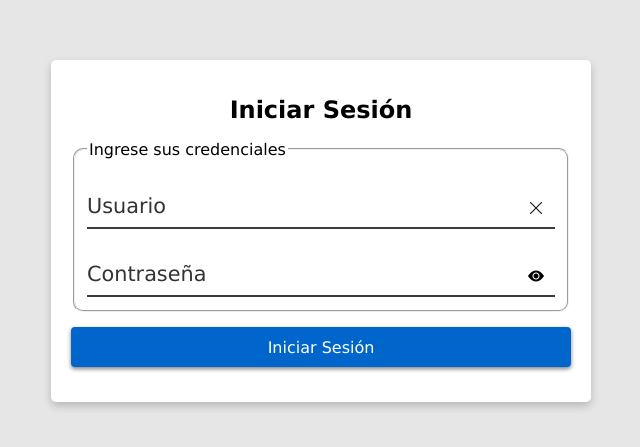
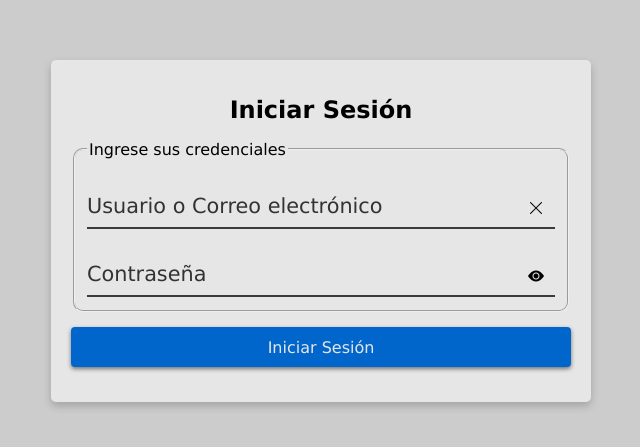
Before and after one commit to Reign-Beaux/ProjectTracker_Frontend, a React (Vite) app: page /login in a window 1280 px wide. Shown: the part 169-616 px from the top of the page, without its empty margins (319-959 px from the left). Built offline with nearby package versions, Linux system fonts and the light colour scheme.

Commit message:
Login conectado con API

```diff
--- a/src/application/css/theme.css
+++ b/src/application/css/theme.css
@@ -1,11 +1,11 @@
 :root {
-  --background: hsl(0, 0%, 90%);
+  --background: hsl(0, 0%, 80%);
 
   --blue-1: hsl(210, 100%, 40%);
   --blue-1-hover: hsl(210, 100%, 50%);
   --blue-1-active: hsl(210, 100%, 60%);
 
-  --white-1: hsl(0, 0%, 100%);
+  --white-1: hsl(0, 0%, 90%);
 
   --card-shadow: hsla(0, 0%, 0%, 0.2);
 
--- a/src/features/login/components/login-form/LoginForm.tsx
+++ b/src/features/login/components/login-form/LoginForm.tsx
@@ -14,7 +14,12 @@ export const LoginForm = () => {
       <form onSubmit={formSettings.handleSubmit}>
         <fieldset className="login__form--fieldset">
           <legend>Ingrese sus credenciales</legend>
-          <Input isClearable inputText="Usuario" inputName="user" formSettings={formSettings} />
+          <Input
+            isClearable
+            inputText="Usuario o Correo electrónico"
+            inputName="usernameOrEmail"
+            formSettings={formSettings}
+          />
           <Input
             isPassword
             inputText="Contraseña"
--- a/src/features/login/components/login-form/hooks/FormSettings.ts
+++ b/src/features/login/components/login-form/hooks/FormSettings.ts
@@ -13,7 +13,7 @@ export const useFormSettings = ({ sendCredentials }: useFormSettingsProps) => {
   const initialValues: FormValues = { ...credentialsRequestEmpty };
 
   const validationSchema = Yup.object({
-    user: Yup.string().required("El Usuario es un campo requerido."),
+    usernameOrEmail: Yup.string().required("El Usuario es un campo requerido."),
     password: Yup.string().required("La Contraseña es un campo requerido."),
   });
 
--- a/src/features/login/components/login-form/models/CredentialsRequest.ts
+++ b/src/features/login/components/login-form/models/CredentialsRequest.ts
@@ -1,9 +1,9 @@
 export interface CredentialsRequest {
-  user: string;
+  usernameOrEmail: string;
   password: string;
 }
 
 export const credentialsRequestEmpty: CredentialsRequest = {
-  user: "",
+  usernameOrEmail: "",
   password: "",
 }
```
Also changed, not shown: 1 other file (tests, documents, lock files or other folders).
